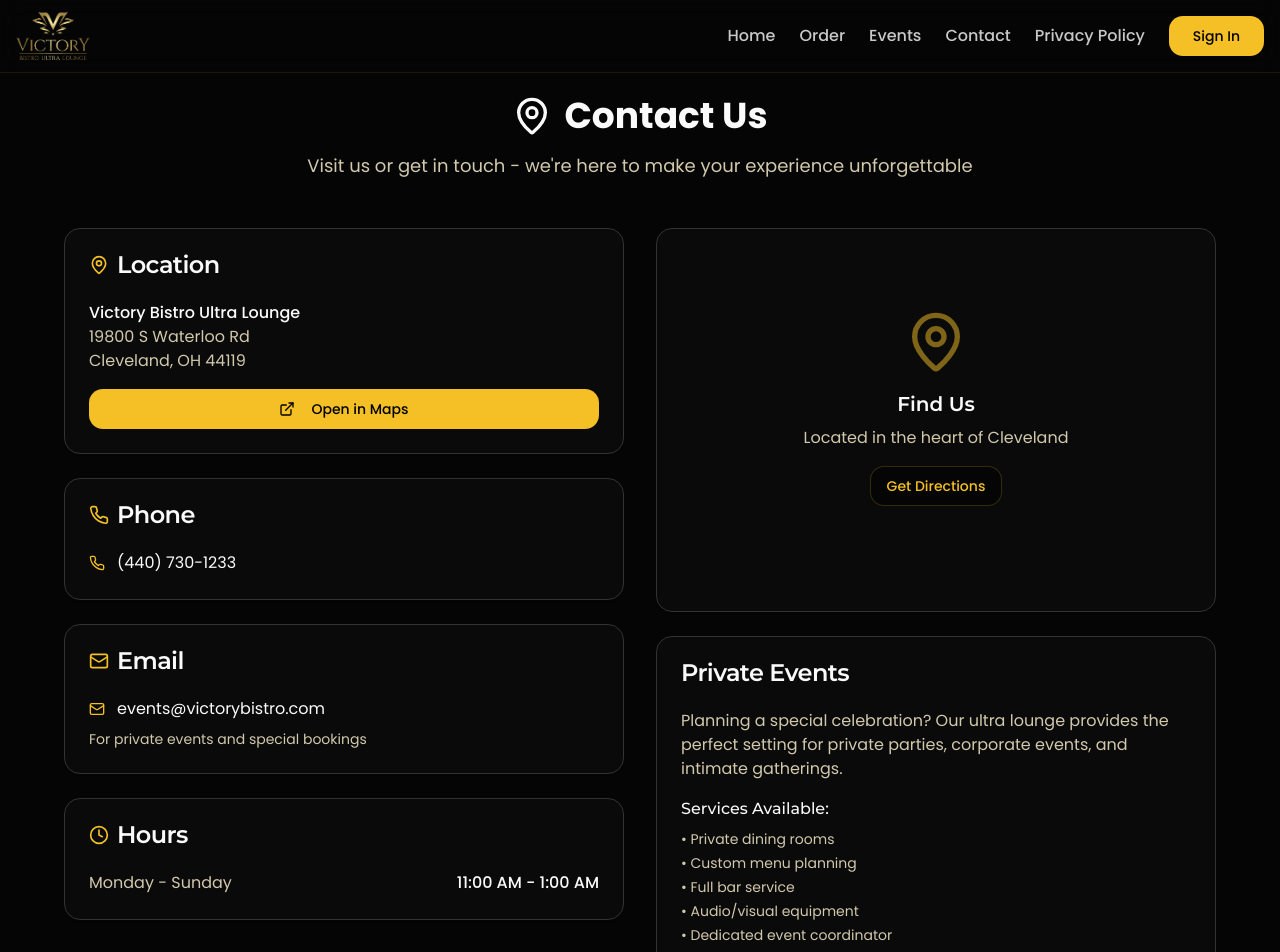
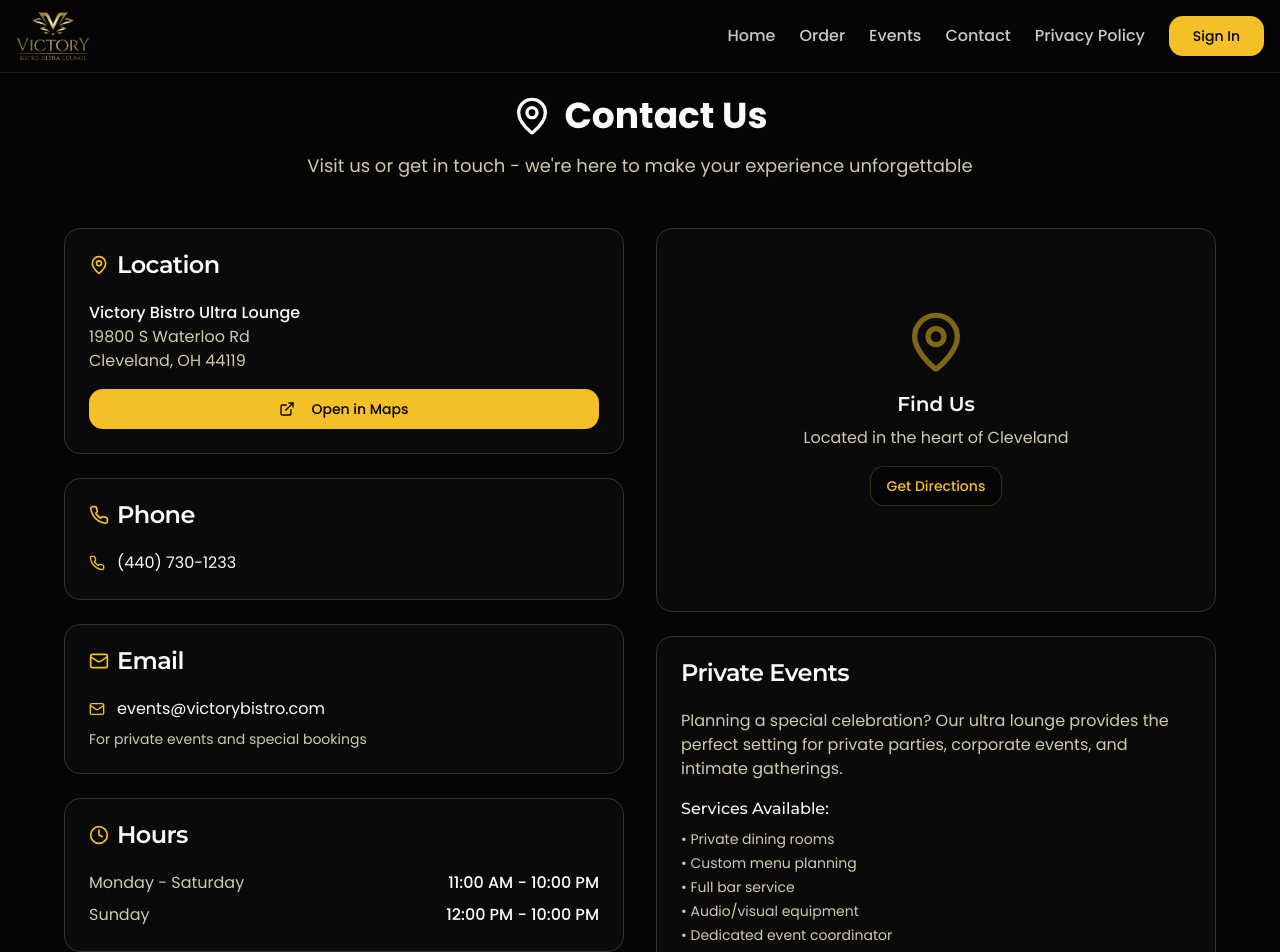
Before and after one commit to lumpkan4070/gold-standard-events, a React (Vite) app: page /contact in a window 1280 px wide. Shown: the top 952 px of the page. Built offline with nearby package versions, Linux system fonts and the light colour scheme.

Commit message:
Update operating hours
Updated the operating hours displayed on the website to "Open Monday - Saturday 11a - 10p, Sunday Noon - 10p".

```diff
--- a/src/pages/Chat.tsx
+++ b/src/pages/Chat.tsx
@@ -17,7 +17,7 @@ interface Message {
 const VICTORY_BOT_QA = [
   {
     keywords: ['hours', 'open', 'close', 'time'],
-    answer: "We're open daily 11AM - 1AM. We're closed on major holidays."
+    answer: "We're open Monday - Saturday 11AM - 10PM, and Sunday Noon - 10PM. We're closed on major holidays."
   },
   {
     keywords: ['location', 'address', 'where'],
--- a/src/pages/Contact.tsx
+++ b/src/pages/Contact.tsx
@@ -129,8 +129,12 @@ const Contact = () => {
                 <CardContent>
                   <div className="space-y-2">
                     <div className="flex justify-between">
-                      <span className="text-muted-foreground">Monday - Sunday</span>
-                      <span className="text-foreground font-medium">11:00 AM - 1:00 AM</span>
+                      <span className="text-muted-foreground">Monday - Saturday</span>
+                      <span className="text-foreground font-medium">11:00 AM - 10:00 PM</span>
+                    </div>
+                    <div className="flex justify-between">
+                      <span className="text-muted-foreground">Sunday</span>
+                      <span className="text-foreground font-medium">12:00 PM - 10:00 PM</span>
                     </div>
                   </div>
                 </CardContent>
--- a/src/pages/Events.tsx
+++ b/src/pages/Events.tsx
@@ -548,7 +548,7 @@ const Events = () => {
                       <Clock className="h-4 w-4 text-primary" />
                       Operating Hours
                     </p>
-                    <p className="text-muted-foreground">Open Daily 11AM - 1AM</p>
+                    <p className="text-muted-foreground">Mon-Sat: 11AM - 10PM | Sun: Noon - 10PM</p>
                   </div>
                   <Badge className="bg-gradient-to-r from-primary/20 to-primary-foreground/20 text-primary">
                     <Star className="h-3 w-3 mr-1" />
```
